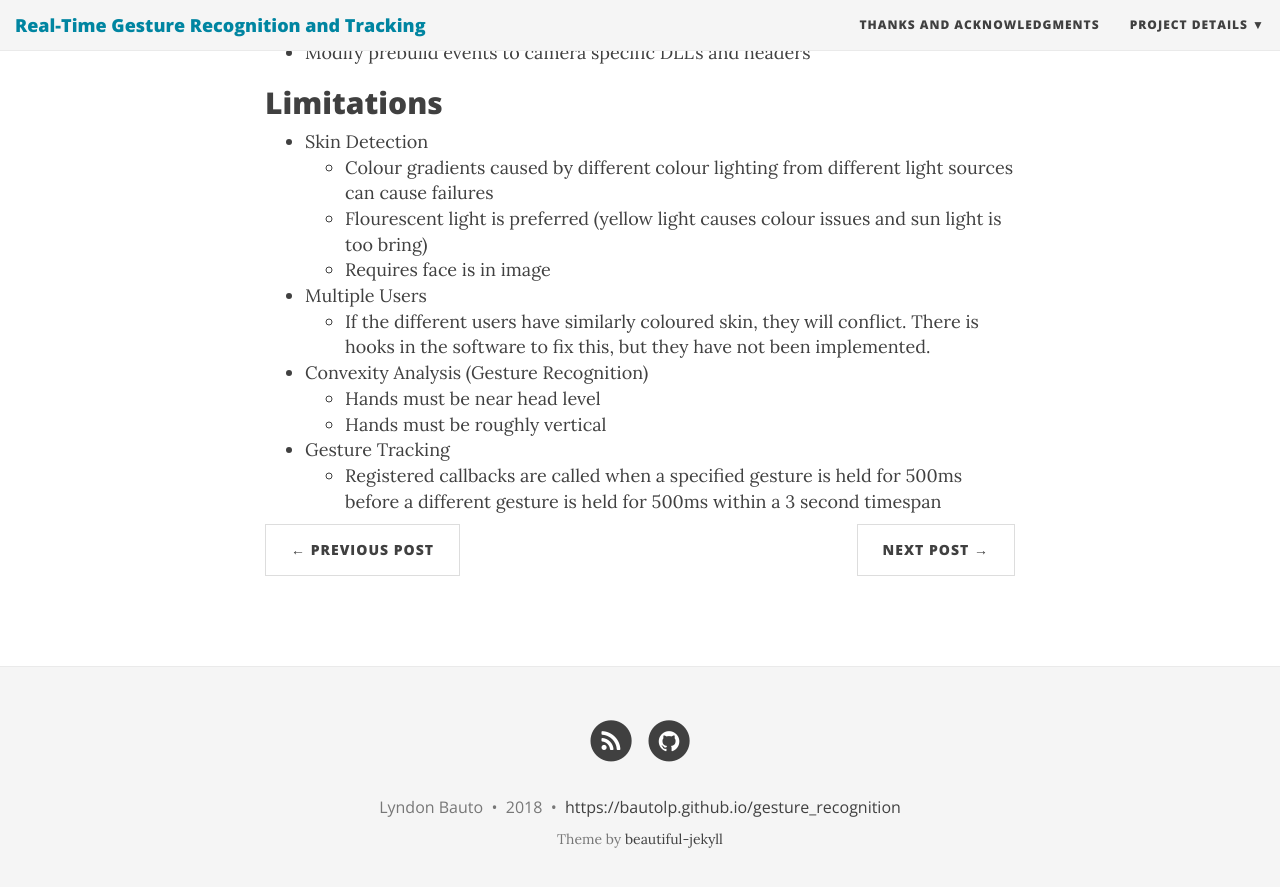
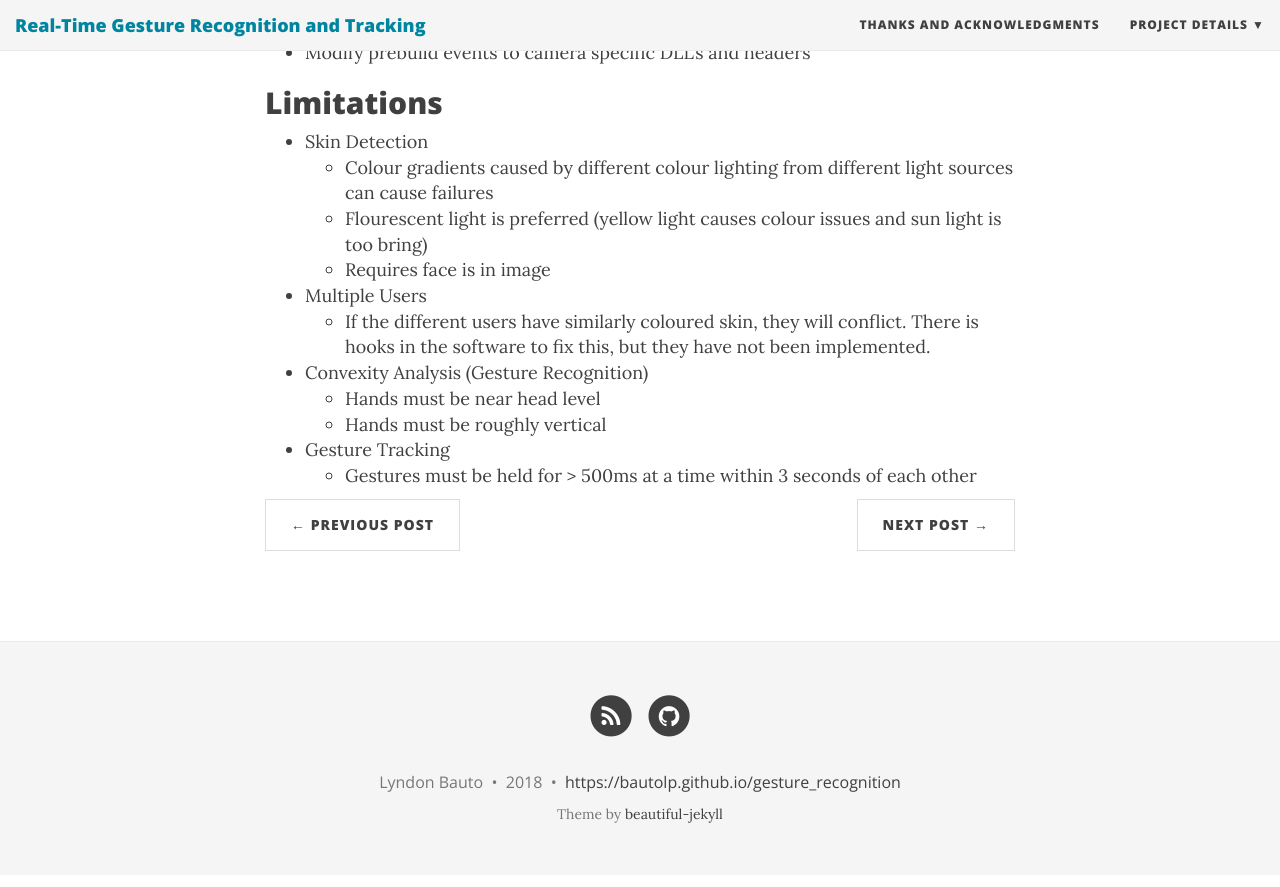
Before and after one commit to bautolp/gesture_recognition, a Jekyll site: the page built from _posts/2018-06-20-usage.md, in a window 1280 px wide and 900 px high, scrolled down 659 px. Shown: the top 887 px of the window. Built offline with Jekyll 4.4.1, drawn with Linux system fonts in a browser that asks for light colours; nearby versions of some CDN libraries.

Commit message:
Update 2018-06-20-usage.md

```diff
--- a/_posts/2018-06-20-usage.md
+++ b/_posts/2018-06-20-usage.md
@@ -31,4 +31,4 @@ subtitle: How to use this software
     - Hands must be near head level
     - Hands must be roughly vertical
 - Gesture Tracking
-    - Registered callbacks are called when a specified gesture is held for 500ms before a different gesture is held for 500ms within a 3 second timespan
+    - Gestures must be held for > 500ms at a time within 3 seconds of each other
```
